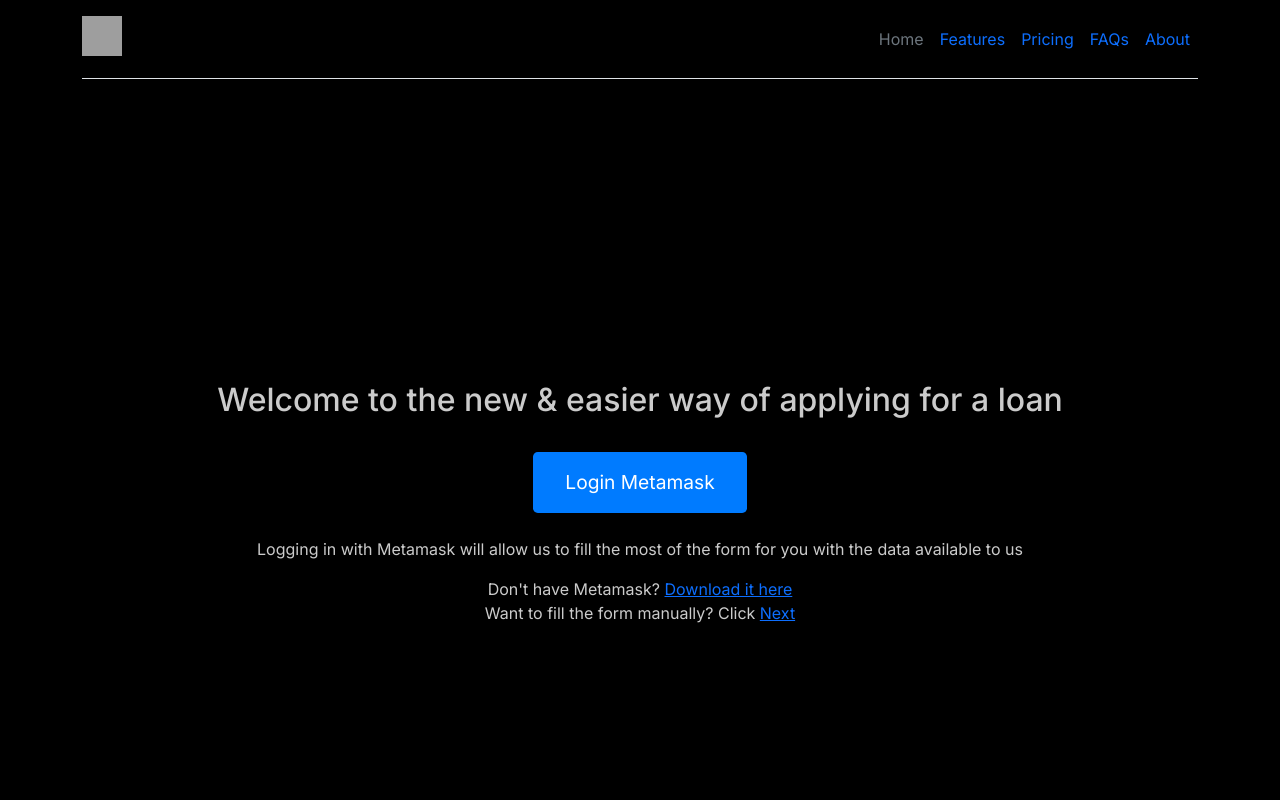
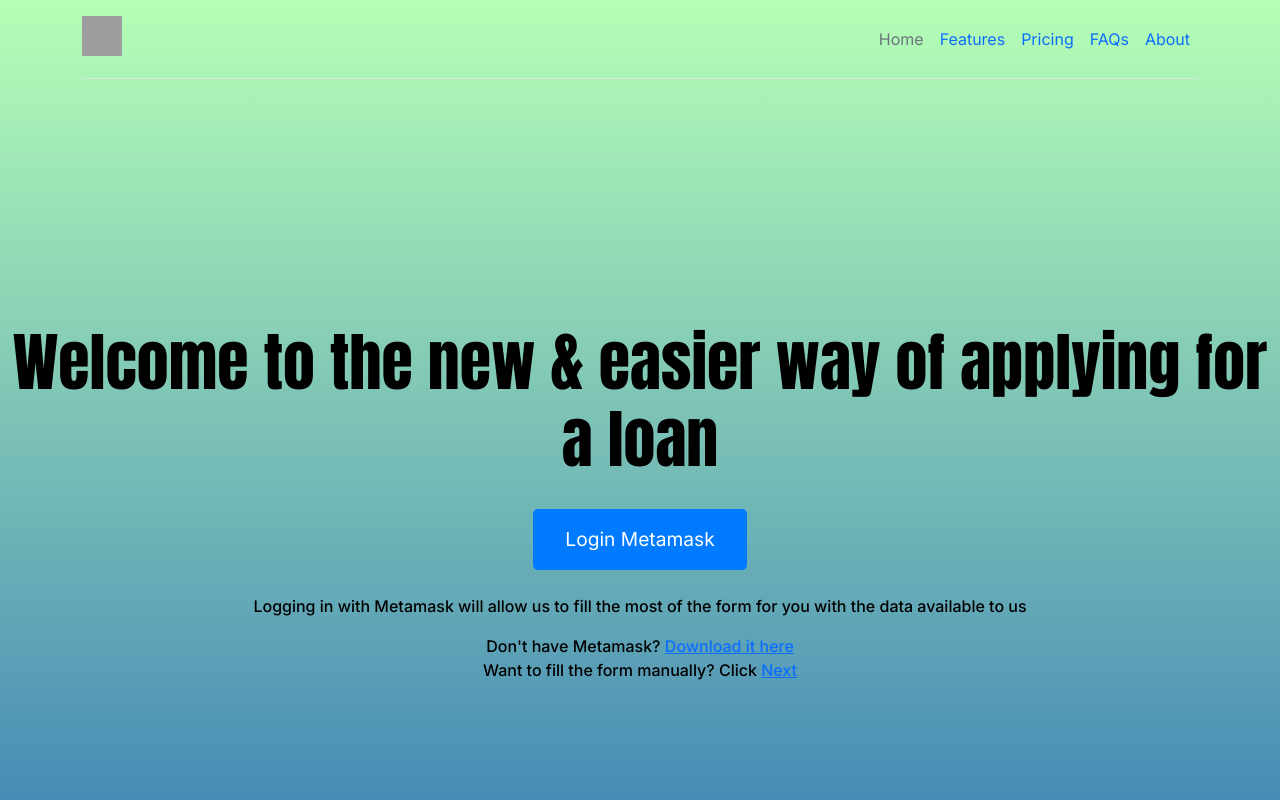
Before and after one commit to Risinglion/loan-sanctioning, a Next.js app in the folder loan-client/: page / in a window 1280 px wide. Shown: the top 800 px of the page. Built offline with nearby package versions, Linux system fonts and the light colour scheme; grey boxes are pictures that could not be loaded.

Commit message:
Add some styling

```diff
--- /dev/null
+++ b/loan-client/app/form.css
@@ -0,0 +1,17 @@
+
+
+.form-label{
+    color: black;
+    font-size: large;
+    font-family: 'Times New Roman', Times, serif ;
+}
+.form-text{
+    color:black;
+}
+form{
+    border-radius: 8px;
+    padding: 60px 75px;
+    background-color: rgba(108, 92, 180, 0.356);
+    opacity: 50;
+    box-shadow: 20px 20px 10px rgba(31, 25, 56, 0.356);
+}
--- a/loan-client/app/form.js
+++ b/loan-client/app/form.js
@@ -2,7 +2,7 @@
 import { useState, useEffect } from "react"
 import 'bootstrap/dist/css/bootstrap.min.css'
 import axios from "axios"
-
+import './form.css'
 export function Form1(){
     return (
         <form>
--- a/loan-client/app/metamask_login.css
+++ b/loan-client/app/metamask_login.css
@@ -1,3 +1,5 @@
+@import url('https://fonts.googleapis.com/css2?family=Anton&display=swap');
+
 .login-container {
     display: flex;
     flex-direction: column;
@@ -7,9 +9,14 @@
 }
 
 .welcome-message {
-    font-size: 2rem;
+    font-size: 4rem;
     text-align: center;
     margin-bottom: 2rem;
+    font-family: "Anton", sans-serif;
+    font-weight: 400;
+    font-style: normal;
+    color: black;
+
 }
 
 .login-button {
@@ -64,6 +71,11 @@
     background-color: #0069d9;
 }
 
+.login-help{
+    color:black;
+    font-size: 1rem;
+    font-weight: 500;
+}
 .connected-contract-address {
     font-size: 1.2rem;
     text-align: center;
--- a/loan-client/app/metamask_login.js
+++ b/loan-client/app/metamask_login.js
@@ -4,7 +4,7 @@
 import './metamask_login.css'
 import axios from "axios"
 
-export function MetaMaskLogin({nextPage , login}) {
+export function MetaMaskLogin({nextPage , login, disableForm}) {
     return (
         <div className="login-container">
             <h1 className="welcome-message">Welcome to the new & easier way of applying for a loan</h1>
@@ -15,6 +15,11 @@
                         axios.post('http://localhost:5050/api/metamask-login', {accounts})
                         .then((response) => {
                             console.log(response.data)
+                            if(response.data.age < 18){
+                                disableForm()
+                                alert('You must be logged in and at least 18 years old to fill out this form.')
+                                return
+                            }
                             localStorage.setItem("metaMaskData", JSON.stringify(response.data))
                         })
                         .catch((error) => {
--- a/loan-client/app/page.js
+++ b/loan-client/app/page.js
@@ -26,15 +26,24 @@
         }
     }, [submitted])
 
-	useEffect(() => {
-		const metaMaskData = JSON.parse(localStorage.getItem('metaMaskData'));
-        setFormData(metaMaskData);
+	function disableForm() {
+		setFormDisabled(true)
+	}
 
-        if (metaMaskData && metaMaskData.age < 18) {
-            setFormDisabled(true);
-            alert('You must be logged in and at least 18 years old to fill out this form.');
-        }
-	}, [loggedIn])
+	// useEffect(() => {
+	// 	const metaMaskData = JSON.parse(localStorage.getItem('metaMaskData'));
+    //     setFormData(metaMaskData);
+
+    //     if (metaMaskData && metaMaskData.age < 18) {
+    //         setFormDisabled(true);
+	// 		localStorage.removeItem('metaMaskData');
+    //         alert('You must be logged in and at least 18 years old to fill out this form.');
+
+    //     }
+	// 	else if(metaMaskData && metaMaskData.age >= 18){
+	// 		setFormDisabled(false);
+	// 	}
+	// }, [loggedIn])
 
 	const login = () => {
 		if (loggedIn)
@@ -56,7 +65,7 @@
   	return (
 		<main className={styles.main}>
 		<Header />
-		{page === 0 && <MetaMaskLogin nextPage={nextPage} login={login}/>}
+		{page === 0 && <MetaMaskLogin nextPage={nextPage} login={login} disableForm={disableForm}/>}
 		{page === 1 && !formDisabled && <Form1 />}
 		{page === 2 && !formDisabled && <Form2 />}
 		{page === 3 && !formDisabled && <Form3 />}
--- a/loan-client/app/page.module.css
+++ b/loan-client/app/page.module.css
@@ -4,7 +4,7 @@
   justify-content: space-between;
   align-items: center;
   min-height: 100vh;
-  background-color: black;
+  background: linear-gradient(rgb(182, 255, 182), rgb(52, 119, 182));
   color: #ffffffcb;
   margin-bottom: 20px;
 }
```
Also changed, not shown: 3 other files (tests, documents, lock files or other folders).
